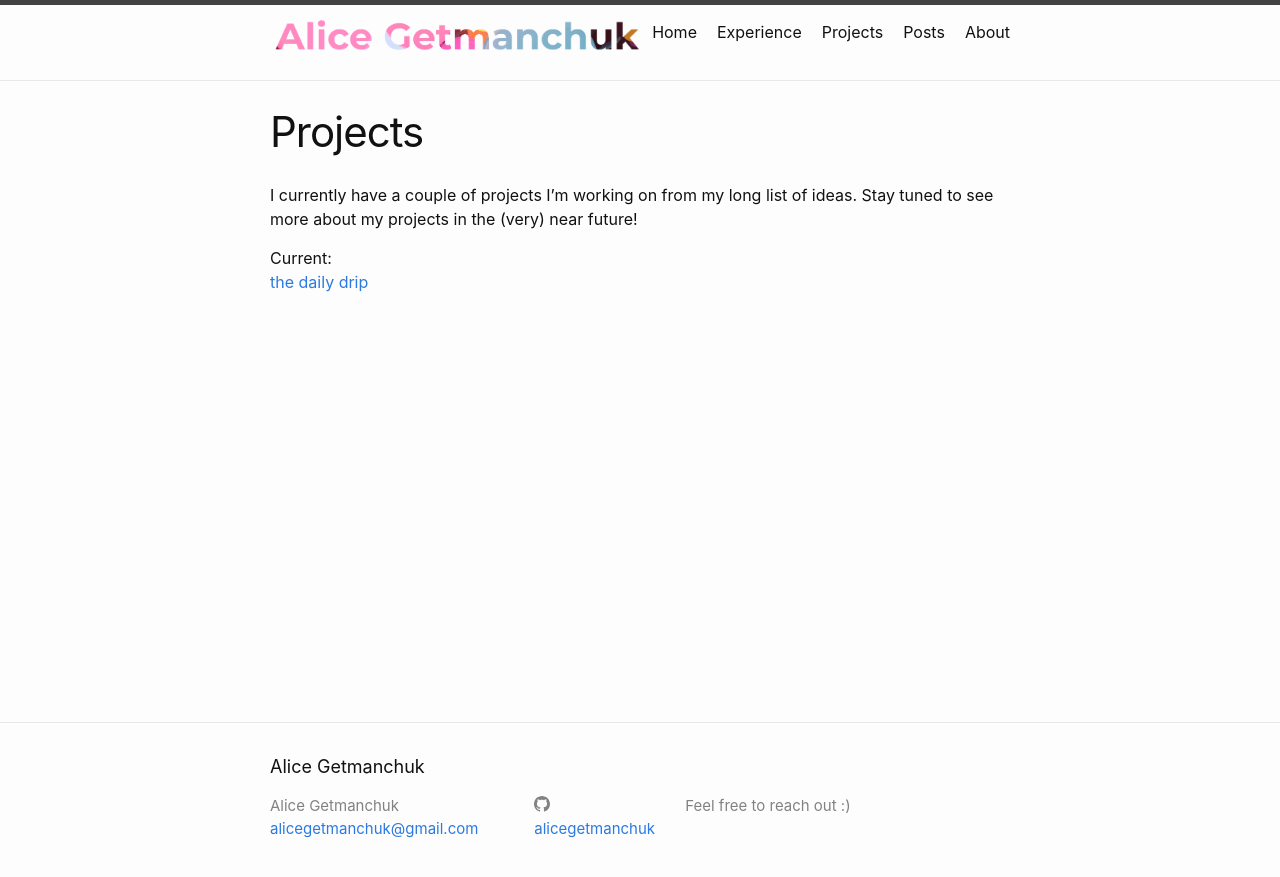
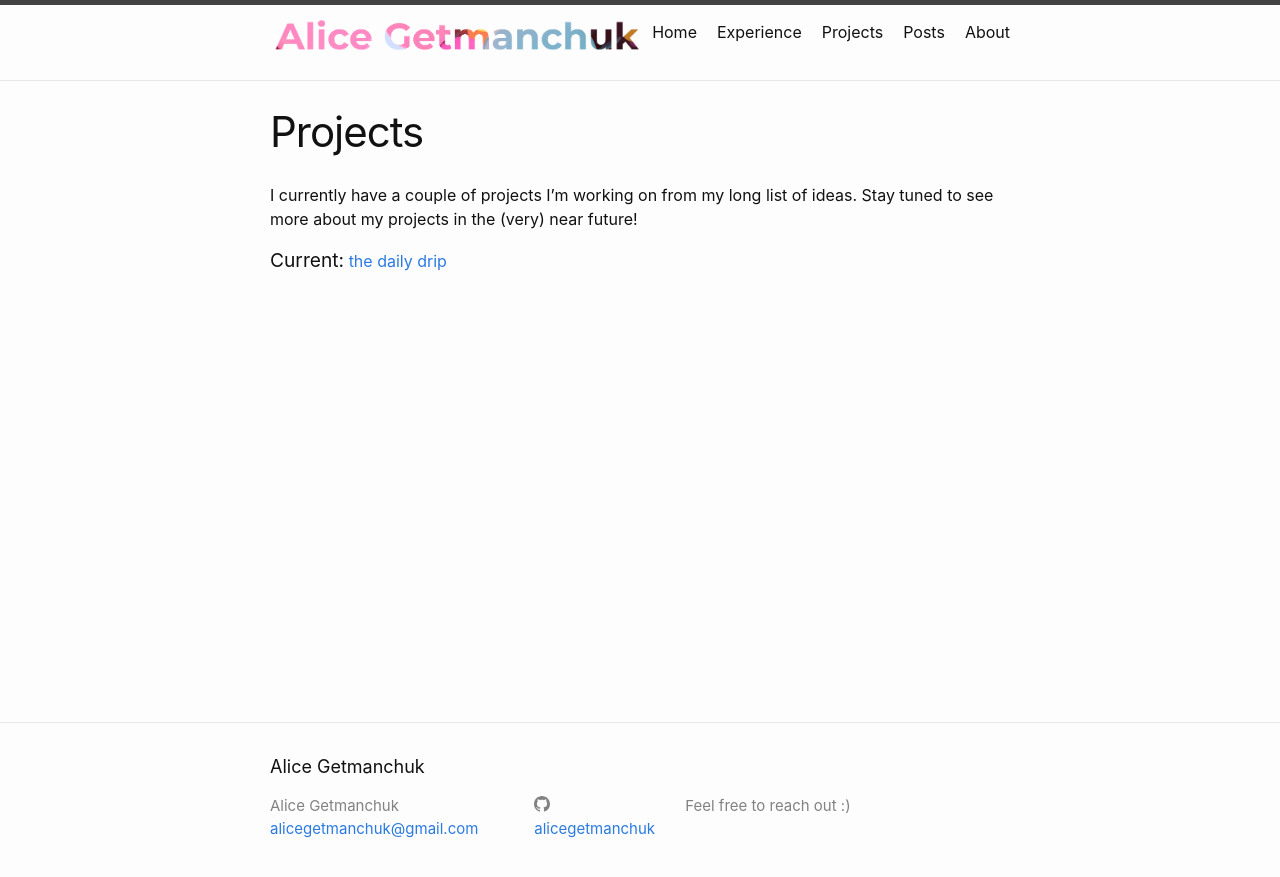
Before and after one commit to alicegetmanchuk/alicegetmanchuk.github.io, a Jekyll site: the page built from projects.md, in a window 1280 px wide. Shown: the top 877 px of the page. Built offline with Jekyll 4.4.1, drawn with Linux system fonts in a browser that asks for light colours.

```diff
--- a/projects.md
+++ b/projects.md
@@ -6,5 +6,5 @@ position: 3
 ---
 I currently have a couple of projects I'm working on from my long list of ideas. Stay tuned to see more about my projects in the (very) near future!
 
-<large>Current:</large>
+<big>Current:</big>
 [the daily drip](https://alicegetmanchuk.github.io/projects/thedailydrip/)
```
